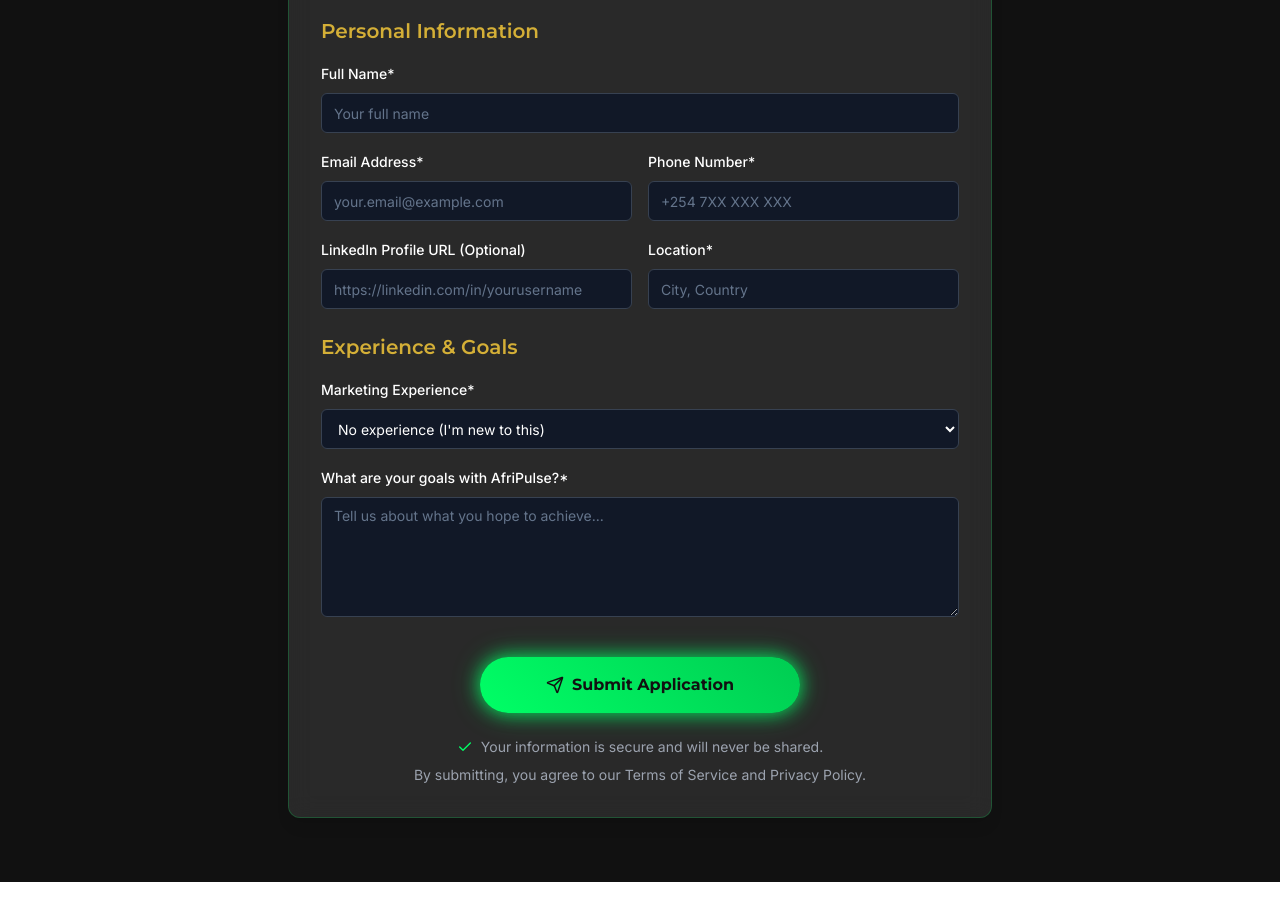
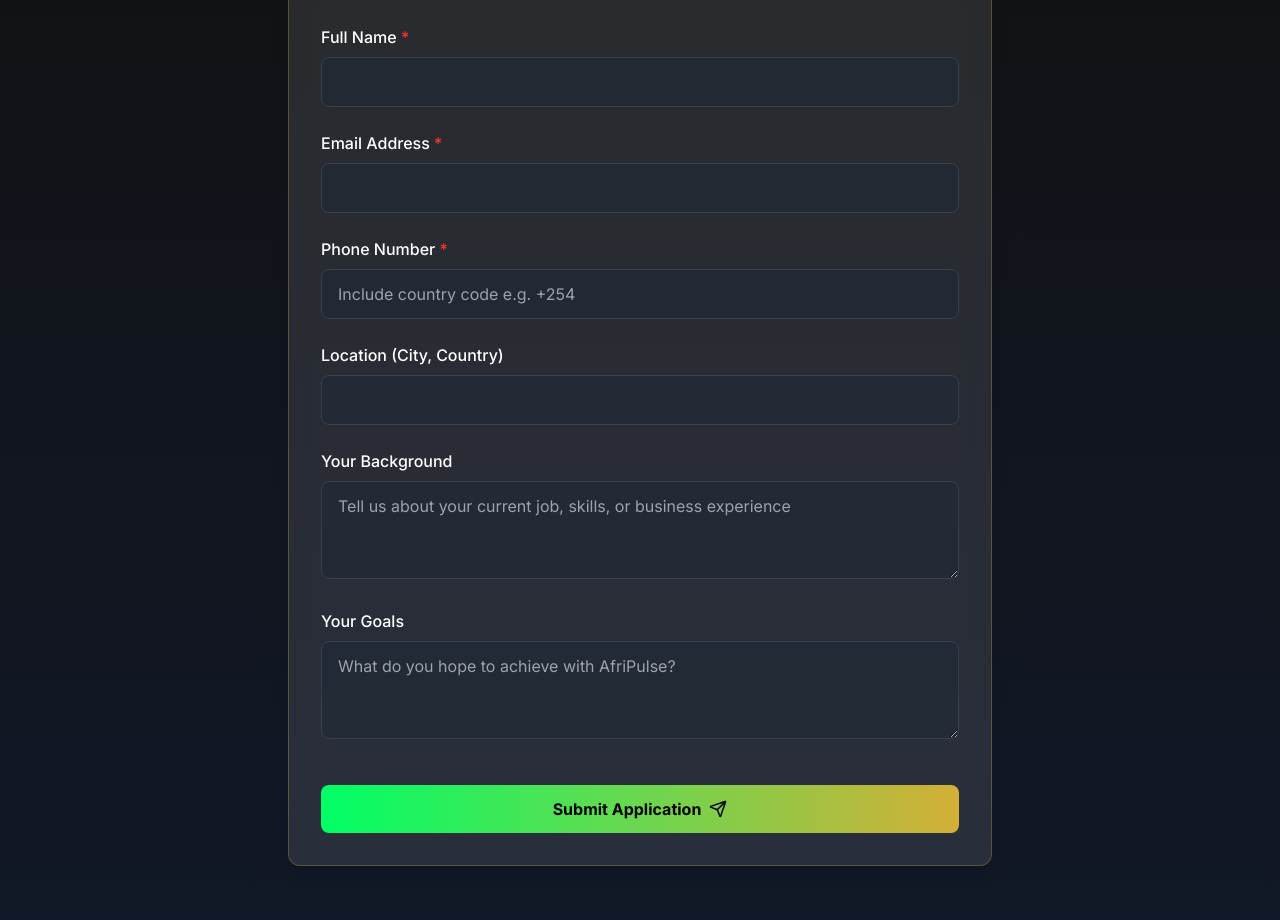
Before and after one commit to Bmariten/afripulse, a React (Vite) app: page /form in a window 1280 px wide. Shown: the part 280-1200 px from the top of the page. Before the commit the page ends 1162 px from the top, so only its background shows below. Built offline with nearby package versions, Linux system fonts and the light colour scheme.

Commit message:
Fix: Improve readability and remove empty space
- Improve section readability by adjusting colors.
- Remove the empty space between sections.
- Replace fixed numbers with a standard commission rate.
- Address form submission issue.

```diff
--- a/src/components/JoinSection.tsx
+++ b/src/components/JoinSection.tsx
@@ -1,12 +1,16 @@
 
-import React, { useEffect, useRef } from 'react';
+import React, { useEffect, useRef, useState } from 'react';
 import AnimatedScribble from './ui/AnimatedScribble';
 import PulseButton from './ui/PulseButton';
 import { CheckIcon, Calendar, ArrowRight } from 'lucide-react';
-import { Link } from 'react-router-dom';
+import { Link, useNavigate } from 'react-router-dom';
+import { useToast } from "@/hooks/use-toast";
 
 const JoinSection = () => {
   const sectionRef = useRef<HTMLElement>(null);
+  const [isSubmitting, setIsSubmitting] = useState(false);
+  const { toast } = useToast();
+  const navigate = useNavigate();
 
   useEffect(() => {
     const observer = new IntersectionObserver(
@@ -40,6 +44,10 @@ const JoinSection = () => {
       }
     };
   }, []);
+
+  const handlePulseIn = () => {
+    navigate('/form');
+  };
 
   return (
     <section
@@ -146,14 +154,18 @@ const JoinSection = () => {
 
           <div className="flex flex-col items-center">
             <div className="mb-8">
-              <Link to="/form">
+              <button
+                onClick={handlePulseIn}
+                disabled={isSubmitting}
+                className={`${isSubmitting ? 'opacity-70 cursor-not-allowed' : ''}`}
+              >
                 <PulseButton
                   variant="neon"
                   className="text-lg"
                 >
                   Pulse In Now <ArrowRight className="inline-block ml-2" size={18} />
                 </PulseButton>
-              </Link>
+              </button>
             </div>
 
             <div className="mb-8">
--- a/src/pages/ContactForm.tsx
+++ b/src/pages/ContactForm.tsx
@@ -1,123 +1,80 @@
 
-import React, { useState, useEffect } from 'react';
-import { useForm } from 'react-hook-form';
-import { zodResolver } from '@hookform/resolvers/zod';
-import * as z from 'zod';
-import { Form, FormControl, FormField, FormItem, FormLabel, FormMessage } from '@/components/ui/form';
-import { Input } from '@/components/ui/input';
-import { Textarea } from '@/components/ui/textarea';
-import PulseButton from '@/components/ui/PulseButton';
-import { useToast } from '@/hooks/use-toast';
-import { ArrowLeft, CheckIcon, Loader2, Send } from 'lucide-react';
-import { Link, useNavigate } from 'react-router-dom';
-
-// Define form schema with validation
-const formSchema = z.object({
-  fullName: z.string().min(2, { message: 'Full name must be at least 2 characters' }),
-  email: z.string().email({ message: 'Please enter a valid email address' }),
-  phone: z.string().min(10, { message: 'Phone number must be at least 10 digits' }),
-  linkedInUrl: z.string().url({ message: 'Please enter a valid LinkedIn URL' }).optional().or(z.literal('')),
-  location: z.string().min(2, { message: 'Please enter your location' }),
-  marketingExperience: z.enum(['none', 'some', 'experienced'], {
-    required_error: 'Please select your experience level',
-  }),
-  goals: z.string().min(10, { message: 'Please tell us more about your goals' }).max(500, { message: 'Maximum 500 characters' }),
-});
-
-type FormValues = z.infer<typeof formSchema>;
+import React, { useState } from 'react';
+import { useNavigate } from 'react-router-dom';
+import { useToast } from "@/hooks/use-toast";
+import { ArrowLeft, Send } from 'lucide-react';
 
 const ContactForm = () => {
+  const [formData, setFormData] = useState({
+    name: '',
+    email: '',
+    phone: '',
+    location: '',
+    background: '',
+    goals: ''
+  });
+  const [isSubmitting, setIsSubmitting] = useState(false);
+  const navigate = useNavigate();
   const { toast } = useToast();
-  const [isSubmitting, setIsSubmitting] = useState(false);
-  const [submissionSuccess, setSubmissionSuccess] = useState(false);
-  const navigate = useNavigate();
 
-  const form = useForm<FormValues>({
-    resolver: zodResolver(formSchema),
-    defaultValues: {
-      fullName: '',
-      email: '',
-      phone: '',
-      linkedInUrl: '',
-      location: '',
-      marketingExperience: 'none',
-      goals: '',
-    },
-  });
+  const handleChange = (e: React.ChangeEvent<HTMLInputElement | HTMLTextAreaElement>) => {
+    const { name, value } = e.target;
+    setFormData(prev => ({ ...prev, [name]: value }));
+  };
 
-  // Effect to redirect back to homepage after successful submission
-  useEffect(() => {
-    let redirectTimer: number | undefined;
+  const handleSubmit = async (e: React.FormEvent) => {
+    e.preventDefault();
+    setIsSubmitting(true);
 
-    if (submissionSuccess) {
-      redirectTimer = window.setTimeout(() => {
-        navigate('/');
-      }, 3000); // 3 seconds delay before redirect
+    // Check if all required fields are filled
+    if (!formData.name || !formData.email || !formData.phone) {
+      toast({
+        title: "Missing information",
+        description: "Please fill out all required fields.",
+        variant: "destructive"
+      });
+      setIsSubmitting(false);
+      return;
     }
 
-    return () => {
-      if (redirectTimer) {
-        window.clearTimeout(redirectTimer);
-      }
-    };
-  }, [submissionSuccess, navigate]);
-
-  const onSubmit = async (data: FormValues) => {
-    setIsSubmitting(true);
-
     try {
-      // Create form data for submission
-      const formData = new FormData();
-
-      // Add all form values to formData
-      Object.entries(data).forEach(([key, value]) => {
-        formData.append(key, value);
+      // Send data to FormSubmit.co service which will forward to ask@afripulse.app
+      const response = await fetch("https://formsubmit.co/ajax/ask@afripulse.app", {
+        method: "POST",
+        headers: {
+          'Content-Type': 'application/json',
+          'Accept': 'application/json'
+        },
+        body: JSON.stringify({
+          name: formData.name,
+          email: formData.email,
+          phone: formData.phone,
+          location: formData.location,
+          background: formData.background,
+          goals: formData.goals,
+          _subject: "New AfriPulse Program Inquiry"
+        })
       });
 
-      // Add form name for email service to identify
-      formData.append('form-name', 'afripulse-contact');
-
-      // Send data via formsubmit.co email service
-      const response = await fetch('https://formsubmit.co/ajax/ask@afripulse.app', {
-        method: 'POST',
-        body: formData,
-      });
-
-      const result = await response.json();
-
-      if (result.success === "true" || response.ok) {
-        console.log("Form submitted successfully:", result);
-
-        // Show success toast
+      if (response.ok) {
         toast({
-          title: "Application Submitted!",
-          description: "We'll review your details and get back to you shortly.",
-          variant: "default",
+          title: "Thank you!",
+          description: "Your application has been received. We'll contact you within 24 hours.",
         });
 
-        // Set submission success state to trigger redirect
-        setSubmissionSuccess(true);
-
-        // Reset form
-        form.reset();
+        // Wait for toast to be seen, then redirect
+        setTimeout(() => {
+          navigate('/');
+        }, 3000);
       } else {
-        console.error("Form submission error:", result);
-
-        // Show error toast if response is not OK
-        toast({
-          title: "Submission Failed",
-          description: "There was a problem sending your application. Please try again.",
-          variant: "destructive",
-        });
+        throw new Error('Form submission failed');
       }
     } catch (error) {
       console.error('Form submission error:', error);
-
-      // Show error toast on exception
       toast({
-        title: "Submission Failed",
-        description: "There was a problem sending your application. Please try again.",
-        variant: "destructive",
+        title: "Submission error",
+        description: "There was a problem sending your information. Please try again.",
+        variant: "destructive"
       });
     } finally {
       setIsSubmitting(false);
@@ -125,179 +82,141 @@ const ContactForm = () => {
   };
 
   return (
-    <div className="min-h-screen bg-afrinova-black text-white py-16 px-4">
-      <div className="container max-w-3xl mx-auto">
-        <Link to="/" className="inline-flex items-center text-afrinova-neon hover:underline mb-8">
-          <ArrowLeft size={16} className="mr-2" />
-          Back to Home
-        </Link>
+    <div className="min-h-screen bg-gradient-to-b from-afrinova-black to-gray-900 text-white py-16 px-4">
+      <div className="container mx-auto max-w-3xl">
+        <button
+          onClick={() => navigate(-1)}
+          className="flex items-center text-afrinova-neon hover:text-afrinova-neon/80 mb-8 transition-colors"
+        >
+          <ArrowLeft size={20} className="mr-2" />
+          Back
+        </button>
 
-        <div className="glass-card p-8 rounded-xl border border-afrinova-neon/20">
-          <div className="mb-10 text-center">
-            <h1 className="text-4xl font-bold bg-gradient-to-r from-afrinova-neon to-afrinova-gold bg-clip-text text-transparent mb-4">
-              Join AfriPulse
-            </h1>
-            <p className="text-gray-300 max-w-xl mx-auto">
-              Take the first step towards financial independence. Fill out the form below to apply for our affiliate marketing program.
-            </p>
-          </div>
+        <div className="glass-card p-8 rounded-xl border border-afrinova-gold/30">
+          <h1 className="text-3xl md:text-4xl font-bold text-center mb-8">
+            Join AfriPulse
+          </h1>
 
-          <Form {...form}>
-            <form onSubmit={form.handleSubmit(onSubmit)} className="space-y-6" name="afripulse-contact">
-              {/* Hidden field for formsubmit.co to know the destination */}
-              <input type="hidden" name="_next" value={window.location.origin} />
-              <input type="hidden" name="_subject" value="New AfriPulse Application Submission" />
+          <p className="text-gray-300 text-center mb-8">
+            Complete this short form to start your journey toward financial independence.
+            Our team will review your application and contact you within 24 hours.
+          </p>
 
-              {/* Personal Information */}
-              <div className="space-y-4">
-                <h2 className="text-xl font-semibold text-afrinova-gold">Personal Information</h2>
+          <form onSubmit={handleSubmit} className="space-y-6">
+            {/* Name */}
+            <div>
+              <label htmlFor="name" className="block text-white font-medium mb-2">
+                Full Name <span className="text-afrinova-red">*</span>
+              </label>
+              <input
+                id="name"
+                name="name"
+                type="text"
+                required
+                value={formData.name}
+                onChange={handleChange}
+                className="w-full bg-gray-800/50 border border-gray-700 rounded-lg px-4 py-3 text-white focus:outline-none focus:ring-2 focus:ring-afrinova-neon"
+              />
+            </div>
 
-                <FormField
-                  control={form.control}
-                  name="fullName"
-                  render={({ field }) => (
-                    <FormItem>
-                      <FormLabel className="text-white">Full Name*</FormLabel>
-                      <FormControl>
-                        <Input placeholder="Your full name" {...field} className="bg-gray-900 border-gray-700 text-white" />
-                      </FormControl>
-                      <FormMessage />
-                    </FormItem>
-                  )}
-                />
+            {/* Email */}
+            <div>
+              <label htmlFor="email" className="block text-white font-medium mb-2">
+                Email Address <span className="text-afrinova-red">*</span>
+              </label>
+              <input
+                id="email"
+                name="email"
+                type="email"
+                required
+                value={formData.email}
+                onChange={handleChange}
+                className="w-full bg-gray-800/50 border border-gray-700 rounded-lg px-4 py-3 text-white focus:outline-none focus:ring-2 focus:ring-afrinova-neon"
+              />
+            </div>
 
-                <div className="grid grid-cols-1 md:grid-cols-2 gap-4">
-                  <FormField
-                    control={form.control}
-                    name="email"
-                    render={({ field }) => (
-                      <FormItem>
-                        <FormLabel className="text-white">Email Address*</FormLabel>
-                        <FormControl>
-                          <Input placeholder="your.email@example.com" {...field} className="bg-gray-900 border-gray-700 text-white" />
-                        </FormControl>
-                        <FormMessage />
-                      </FormItem>
-                    )}
-                  />
+            {/* Phone */}
+            <div>
+              <label htmlFor="phone" className="block text-white font-medium mb-2">
+                Phone Number <span className="text-afrinova-red">*</span>
+              </label>
+              <input
+                id="phone"
+                name="phone"
+                type="tel"
+                required
+                value={formData.phone}
+                onChange={handleChange}
+                className="w-full bg-gray-800/50 border border-gray-700 rounded-lg px-4 py-3 text-white focus:outline-none focus:ring-2 focus:ring-afrinova-neon"
+                placeholder="Include country code e.g. +254"
+              />
+            </div>
 
-                  <FormField
-                    control={form.control}
-                    name="phone"
-                    render={({ field }) => (
-                      <FormItem>
-                        <FormLabel className="text-white">Phone Number*</FormLabel>
-                        <FormControl>
-                          <Input placeholder="+254 7XX XXX XXX" {...field} className="bg-gray-900 border-gray-700 text-white" />
-                        </FormControl>
-                        <FormMessage />
-                      </FormItem>
-                    )}
-                  />
-                </div>
+            {/* Location */}
+            <div>
+              <label htmlFor="location" className="block text-white font-medium mb-2">
+                Location (City, Country)
+              </label>
+              <input
+                id="location"
+                name="location"
+                type="text"
+                value={formData.location}
+                onChange={handleChange}
+                className="w-full bg-gray-800/50 border border-gray-700 rounded-lg px-4 py-3 text-white focus:outline-none focus:ring-2 focus:ring-afrinova-neon"
+              />
+            </div>
 
-                <div className="grid grid-cols-1 md:grid-cols-2 gap-4">
-                  <FormField
-                    control={form.control}
-                    name="linkedInUrl"
-                    render={({ field }) => (
-                      <FormItem>
-                        <FormLabel className="text-white">LinkedIn Profile URL (Optional)</FormLabel>
-                        <FormControl>
-                          <Input placeholder="https://linkedin.com/in/yourusername" {...field} className="bg-gray-900 border-gray-700 text-white" />
-                        </FormControl>
-                        <FormMessage />
-                      </FormItem>
-                    )}
-                  />
+            {/* Background */}
+            <div>
+              <label htmlFor="background" className="block text-white font-medium mb-2">
+                Your Background
+              </label>
+              <textarea
+                id="background"
+                name="background"
+                rows={3}
+                value={formData.background}
+                onChange={handleChange}
+                className="w-full bg-gray-800/50 border border-gray-700 rounded-lg px-4 py-3 text-white focus:outline-none focus:ring-2 focus:ring-afrinova-neon"
+                placeholder="Tell us about your current job, skills, or business experience"
+              />
+            </div>
 
-                  <FormField
-                    control={form.control}
-                    name="location"
-                    render={({ field }) => (
-                      <FormItem>
-                        <FormLabel className="text-white">Location*</FormLabel>
-                        <FormControl>
-                          <Input placeholder="City, Country" {...field} className="bg-gray-900 border-gray-700 text-white" />
-                        </FormControl>
-                        <FormMessage />
-                      </FormItem>
-                    )}
-                  />
-                </div>
-              </div>
+            {/* Goals */}
+            <div>
+              <label htmlFor="goals" className="block text-white font-medium mb-2">
+                Your Goals
+              </label>
+              <textarea
+                id="goals"
+                name="goals"
+                rows={3}
+                value={formData.goals}
+                onChange={handleChange}
+                className="w-full bg-gray-800/50 border border-gray-700 rounded-lg px-4 py-3 text-white focus:outline-none focus:ring-2 focus:ring-afrinova-neon"
+                placeholder="What do you hope to achieve with AfriPulse?"
+              />
+            </div>
 
-              {/* Experience & Goals */}
-              <div className="space-y-4">
-                <h2 className="text-xl font-semibold text-afrinova-gold">Experience & Goals</h2>
-
-                <FormField
-                  control={form.control}
-                  name="marketingExperience"
-                  render={({ field }) => (
-                    <FormItem>
-                      <FormLabel className="text-white">Marketing Experience*</FormLabel>
-                      <FormControl>
-                        <select
-                          {...field}
-                          className="flex h-10 w-full rounded-md border border-gray-700 bg-gray-900 px-3 py-2 text-base text-white ring-offset-background focus-visible:outline-none focus-visible:ring-2 focus-visible:ring-ring focus-visible:ring-offset-2 disabled:cursor-not-allowed disabled:opacity-50 md:text-sm"
-                        >
-                          <option value="none">No experience (I'm new to this)</option>
-                          <option value="some">Some experience (I've tried marketing before)</option>
-                          <option value="experienced">Experienced (I've worked in marketing)</option>
-                        </select>
-                      </FormControl>
-                      <FormMessage />
-                    </FormItem>
-                  )}
-                />
-
-                <FormField
-                  control={form.control}
-                  name="goals"
-                  render={({ field }) => (
-                    <FormItem>
-                      <FormLabel className="text-white">
-                        What are your goals with AfriPulse?*
-                      </FormLabel>
-                      <FormControl>
-                        <Textarea
-                          placeholder="Tell us about what you hope to achieve..."
-                          {...field}
-                          className="bg-gray-900 border-gray-700 text-white min-h-[120px]"
-                        />
-                      </FormControl>
-                      <FormMessage />
-                    </FormItem>
-                  )}
-                />
-              </div>
-
-              <div className="pt-4 flex justify-center">
-                <PulseButton type="submit" variant="neon" className="w-full max-w-xs flex items-center justify-center gap-2" disabled={isSubmitting}>
-                  {isSubmitting ? (
-                    <>
-                      <Loader2 size={18} className="animate-spin" />
-                      Submitting...
-                    </>
-                  ) : (
-                    <>
-                      <Send size={18} />
-                      Submit Application
-                    </>
-                  )}
-                </PulseButton>
-              </div>
-
-              <div className="text-center text-sm text-gray-400 mt-6">
-                <div className="flex items-center justify-center mb-2">
-                  <CheckIcon size={16} className="text-afrinova-neon mr-2" />
-                  <span>Your information is secure and will never be shared.</span>
-                </div>
-                <p>By submitting, you agree to our Terms of Service and Privacy Policy.</p>
-              </div>
-            </form>
-          </Form>
+            <div className="pt-4">
+              <button
+                type="submit"
+                disabled={isSubmitting}
+                className={`w-full flex items-center justify-center bg-gradient-to-r from-afrinova-neon to-afrinova-gold text-black font-bold py-3 px-6 rounded-lg hover:opacity-90 transition-opacity ${
+                  isSubmitting ? 'opacity-70 cursor-not-allowed' : ''
+                }`}
+              >
+                {isSubmitting ? (
+                  <>Processing...</>
+                ) : (
+                  <>
+                    Submit Application <Send size={18} className="ml-2" />
+                  </>
+                )}
+              </button>
+            </div>
+          </form>
         </div>
       </div>
     </div>
--- a/src/pages/Index.tsx
+++ b/src/pages/Index.tsx
@@ -1,4 +1,3 @@
-
 import React, { useEffect } from 'react';
 import Hero from '@/components/Hero';
 import RecruitmentProcess from '@/components/RecruitmentProcess';
@@ -39,8 +38,8 @@ const Index = () => {
     <div className="min-h-screen bg-afrinova-black text-white overflow-x-hidden">
       <Hero />
       <ProgramDetails />
+      <RecruitmentProcess />
       <ProgramInfo />
-      <RecruitmentProcess />
       <Benefits />
       <JoinSection />
       <Footer />
```
Also changed, not shown: src/components/ProgramInfo.tsx (+11 -9 lines).
